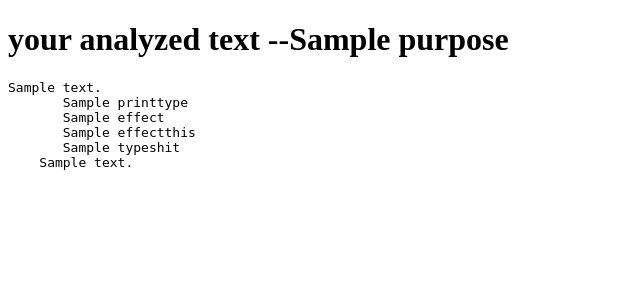
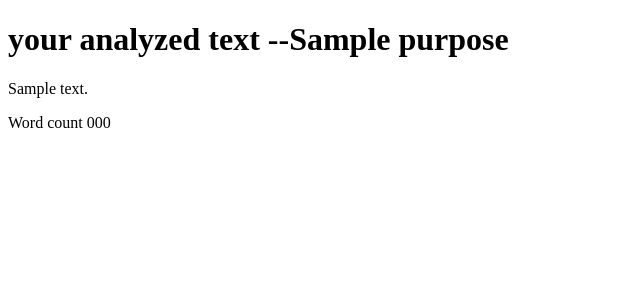
Before and after one commit to sanyamkukreja/homepage, a Django app: template page/templates/sync.html in a window 1280 px wide. Shown: the part 114-414 px from the top of the page, without its empty margins (0-640 px from the left). Run offline with Django 4.2, Linux system fonts and the light colour scheme; the template is opened without the code that fills it: most values are stand-ins (such as "Sample title", 1, 10 or a date in 2020).

Commit message:
text utills advance

```diff
--- a/page/templates/sync.html
+++ b/page/templates/sync.html
@@ -30,12 +30,11 @@
     </nav>
     <h1>your analyzed text --{{purpose}} </h1>
     <p>
-       <pre>{{analyzed_text}}
-       {{printtype}}
-       {{effect}}
-       {{effectthis}}
-       {{typeshit}}
-    {{djtext}}</pre>
+    {{djtext}}
     </p>
+
+    <p>
+      Word count {{code}}
+      </p>
 </body>
 </html>
```
Also changed, not shown: page/views.py (+13 -16 lines).
